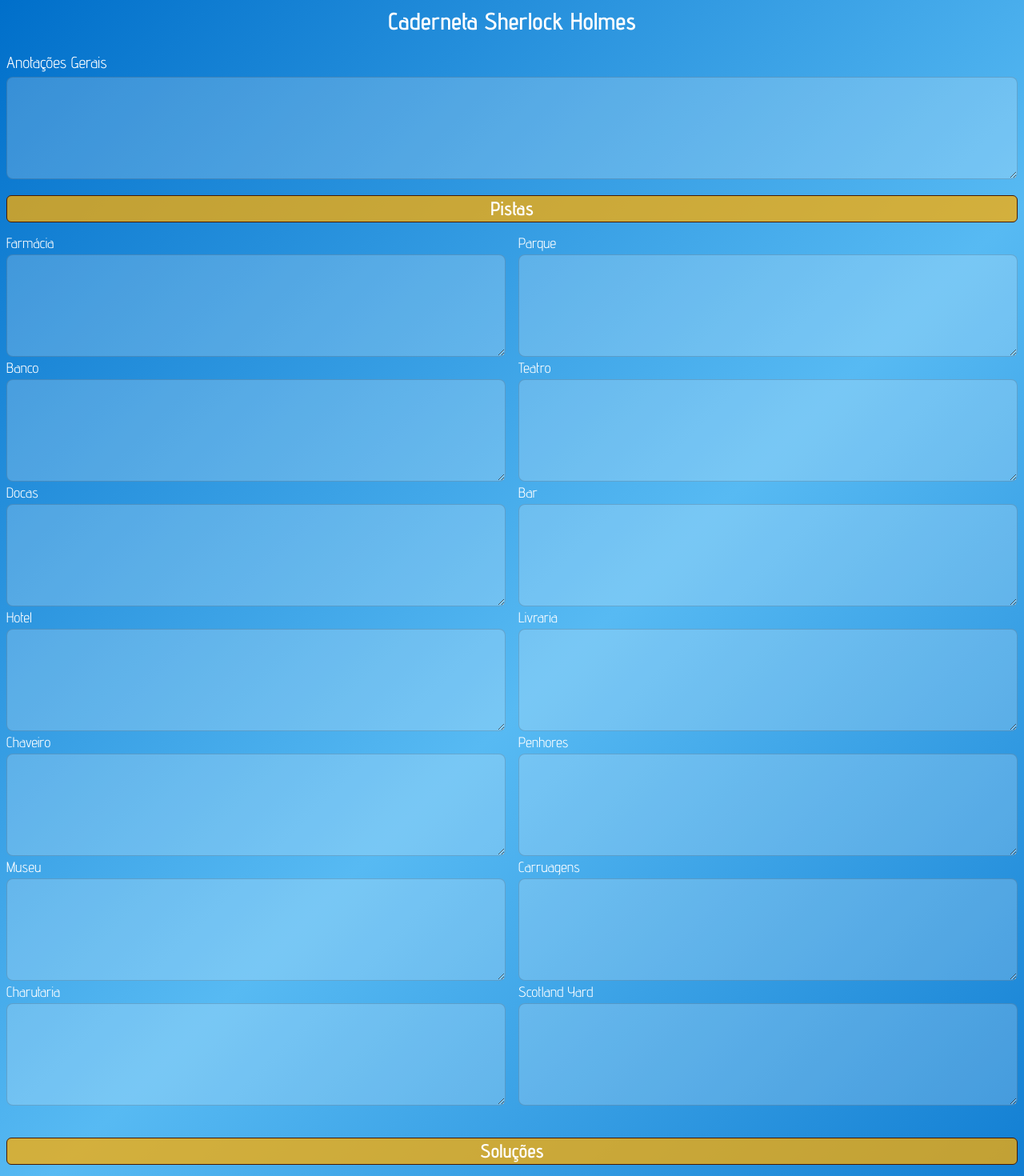
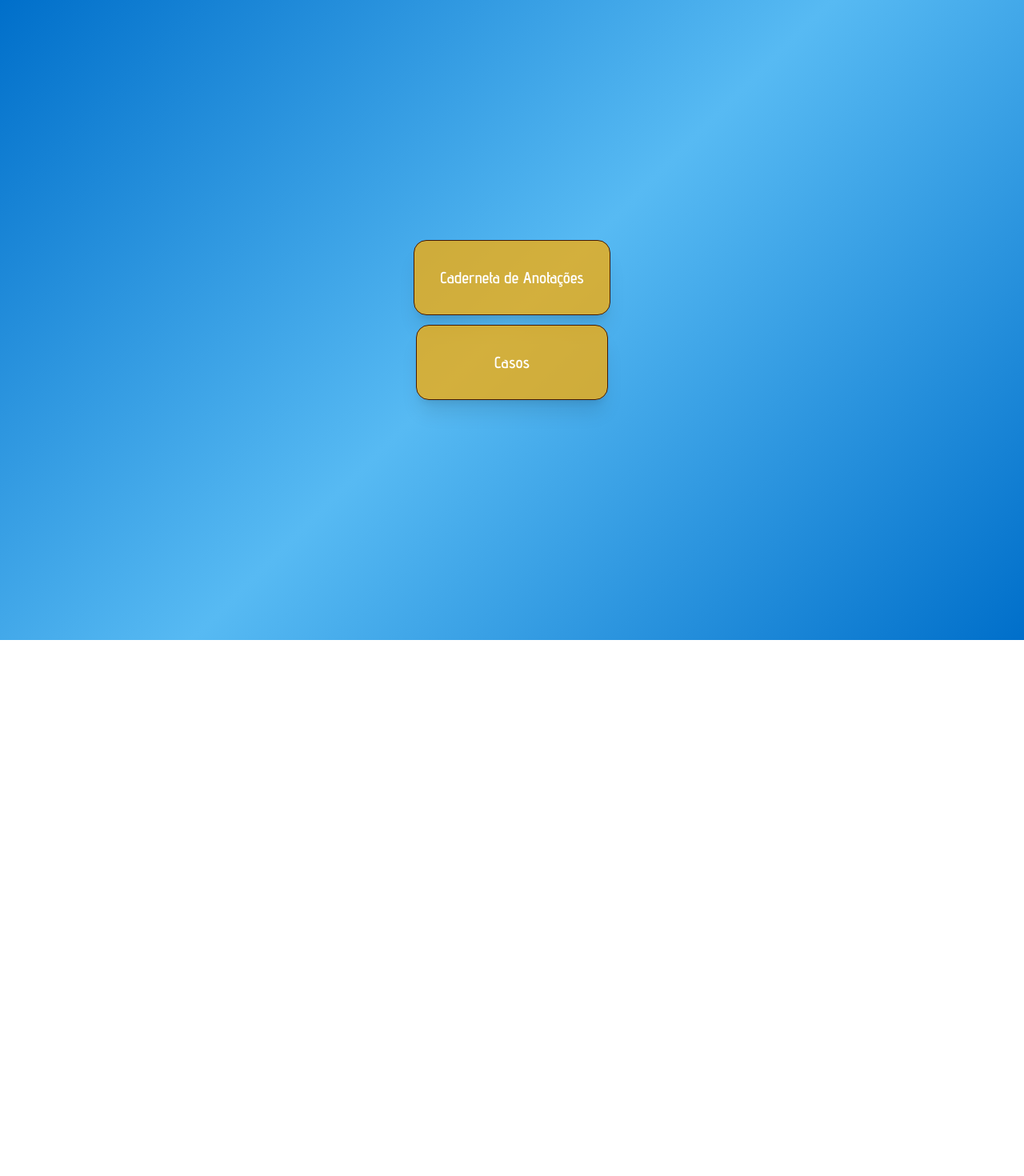
Before and after one commit to Adadezer/scotland-yard, a Next.js app: page / in a window 1280 px wide. Shown: the top 1470 px of the page at 80% size. After the commit the page ends 800 px from the top, so only its background shows below. Built offline with nearby package versions, Linux system fonts and the light colour scheme.

Commit message:
feat: add options in the initial page

```diff
--- a/src/app/page.tsx
+++ b/src/app/page.tsx
@@ -1,47 +1,22 @@
-import Image from "next/image";
-import NotesSet from "./components/NotesSet";
+import Link from "next/link";
 
 export default function Home() {
-  const arrayOflocalsClues = [
-    ["Farmácia", "Parque"],
-    ["Banco", "Teatro"],
-    ["Docas", "Bar"],
-    ["Hotel", "Livraria"],
-    ["Chaveiro", "Penhores"],
-    ["Museu", "Carruagens"],
-    ["Charutaria", "Scotland Yard"],
-  ];
-
-  const arrayOfsolucions = [
-    ["A", "B", "C"],
-    ["D", "E", "F"],
-  ];
-
   return (
-    <div className="flex flex-col p-2">
-      <div className="flex justify-center text-3xl font-semibold mb-5">
-        Caderneta Sherlock Holmes
-      </div>
-      <label className="form-control">
-        <div className="text-xl mb-1">Anotações Gerais</div>
-        <textarea className="textarea textarea-bordered w-full h-32 bg-white bg-opacity-20 text-lg"></textarea>
-      </label>
-
-      <div className="flex justify-center text-2xl font-semibold rounded-md bg-[#fcac00] bg-opacity-75 border border-amber-950 mt-5 mb-3">
-        Pistas
-      </div>
-
-      {arrayOflocalsClues.map((arraylocals, index) => (
-        <NotesSet key={index} arrayNotes={arraylocals} />
-      ))}
-
-      <div className="flex justify-center text-2xl font-semibold rounded-md bg-[#fcac00] bg-opacity-75 border border-amber-950 mt-10 mb-3">
-        Soluções
-      </div>
-
-      {arrayOfsolucions.map((arraysolucions, index) => (
-        <NotesSet key={index} arrayNotes={arraysolucions} />
-      ))}
+    <div className="flex flex-col h-screen justify-center items-center gap-3">
+      <Link href="/notebookNotes">
+        <div className="flex items-center card min-w-60 shadow-xl bg-[#fcac00] bg-opacity-75 border border-amber-950">
+          <div className="card-body">
+            <div className="card-title">Caderneta de Anotações</div>
+          </div>
+        </div>
+      </Link>
+      <Link href="/cases">
+        <div className="flex items-center card min-w-60 shadow-xl bg-[#fcac00] bg-opacity-75 border border-amber-950">
+          <div className="card-body">
+            <div className="card-title">Casos</div>
+          </div>
+        </div>
+      </Link>
     </div>
   );
 }
```
